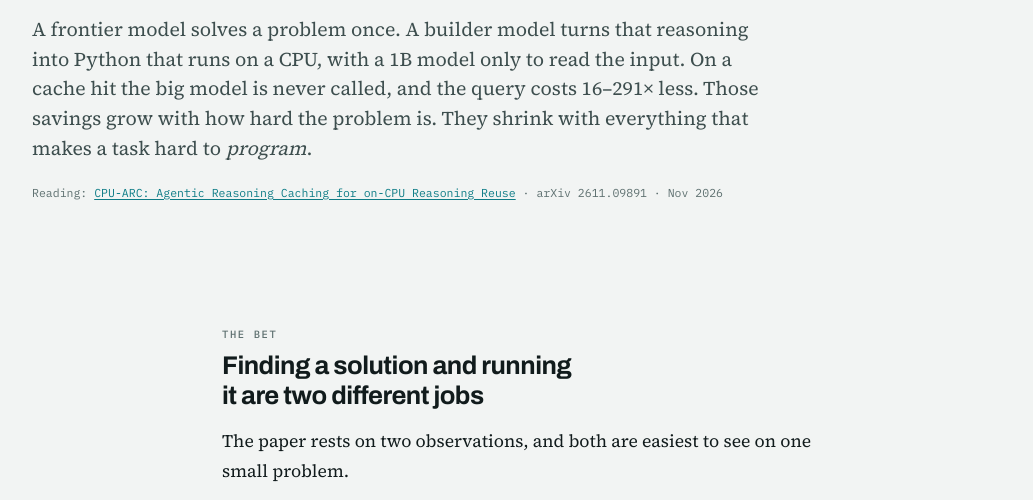
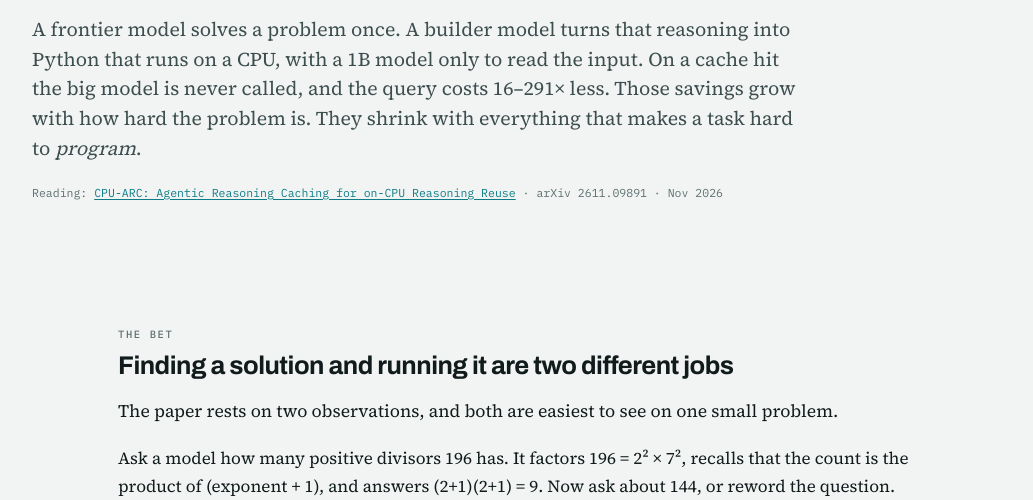
Before and after one commit to swalla02/swalla02.github.io, a plain HTML site: page reasoning-caches/index.html in a window 1280 px wide. Shown: the part 299-799 px from the top of the page, without its empty margins (122-1155 px from the left). Drawn offline with Linux system fonts and the light colour scheme.

Commit message:
Widen the text column on the reasoning-caches note (#24)
37rem read too narrow next to the 920px figures; 50rem (800px) brings
the prose closer to the figure width.

Co-authored-by: Claude Opus 5.5 <noreply@anthropic.com>

```diff
--- a/reasoning-caches/index.html
+++ b/reasoning-caches/index.html
@@ -41,7 +41,7 @@
   --display:"Archivo","Helvetica Neue",Arial,sans-serif;
   --body:"Source Serif 4",Georgia,serif;
   --mono:"IBM Plex Mono",ui-monospace,Menlo,monospace;
-  --frame:1020px; --measure:37rem; --wide:920px;
+  --frame:1020px; --measure:50rem; --wide:920px;
 }
 @media (prefers-color-scheme:dark){:root:not([data-theme="light"]){
   --ground:#0C1416; --surface:#121D1F; --sunk:#182628;
@@ -91,7 +91,7 @@ header.top{border-bottom:1px solid var(--rule);background:var(--surface);}
 .eyebrow{font-family:var(--mono);font-size:.68rem;font-weight:500;letter-spacing:.16em;text-transform:uppercase;color:var(--cache);margin:0 0 1.3rem;}
 h1{font-family:var(--display);font-weight:800;font-size:clamp(2.5rem,7.5vw,4.4rem);
   line-height:.94;letter-spacing:-.035em;margin:0 0 1.4rem;text-wrap:balance;}
-.standfirst{font-size:1.22rem;line-height:1.52;color:var(--ink-soft);margin:0;text-wrap:pretty;max-width:46rem;}
+.standfirst{font-size:1.22rem;line-height:1.52;color:var(--ink-soft);margin:0;text-wrap:pretty;max-width:50rem;}
 .source{margin-top:1.2rem;font-family:var(--mono);font-size:.72rem;color:var(--muted);}
 
 main{padding:1rem 0;}
```
